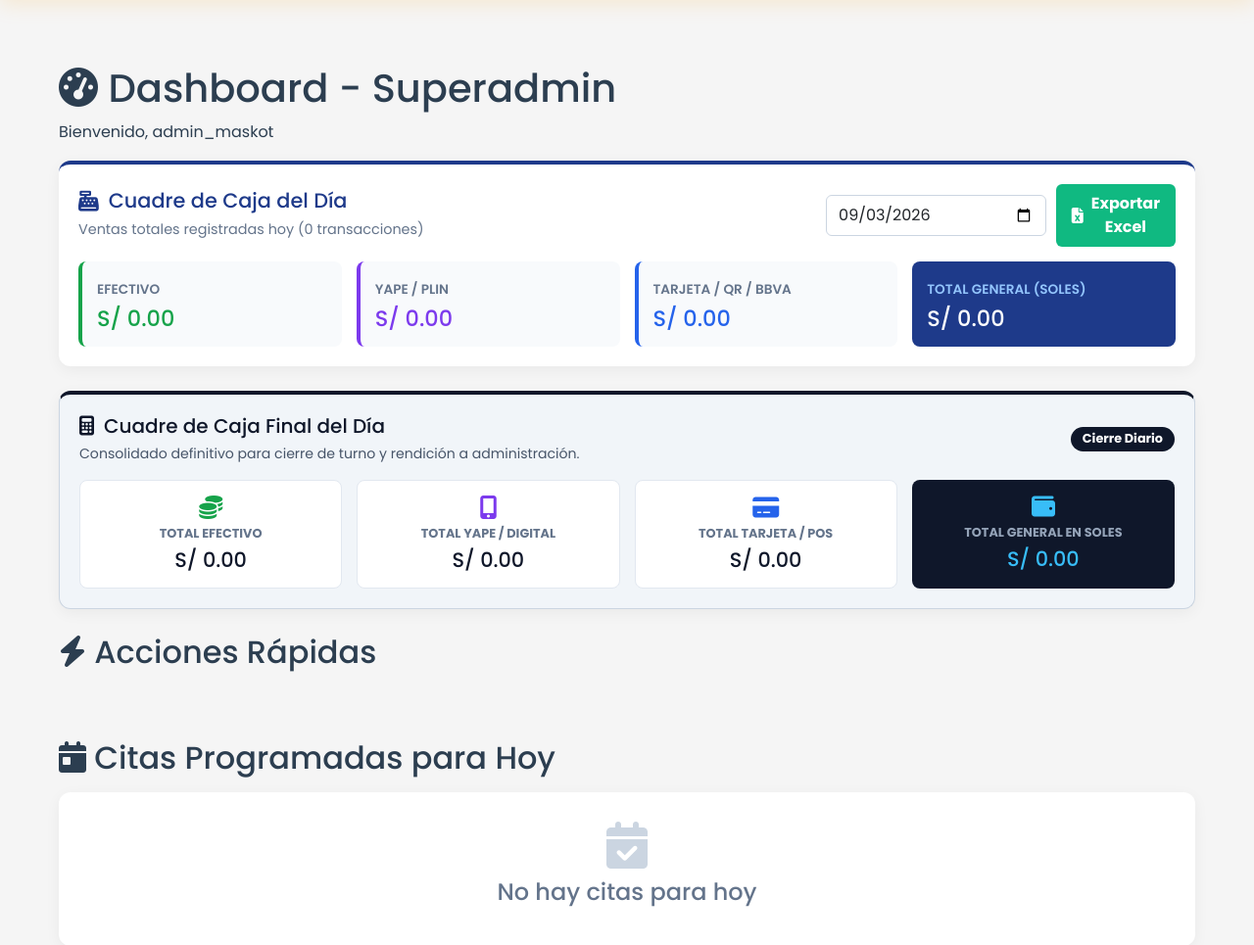
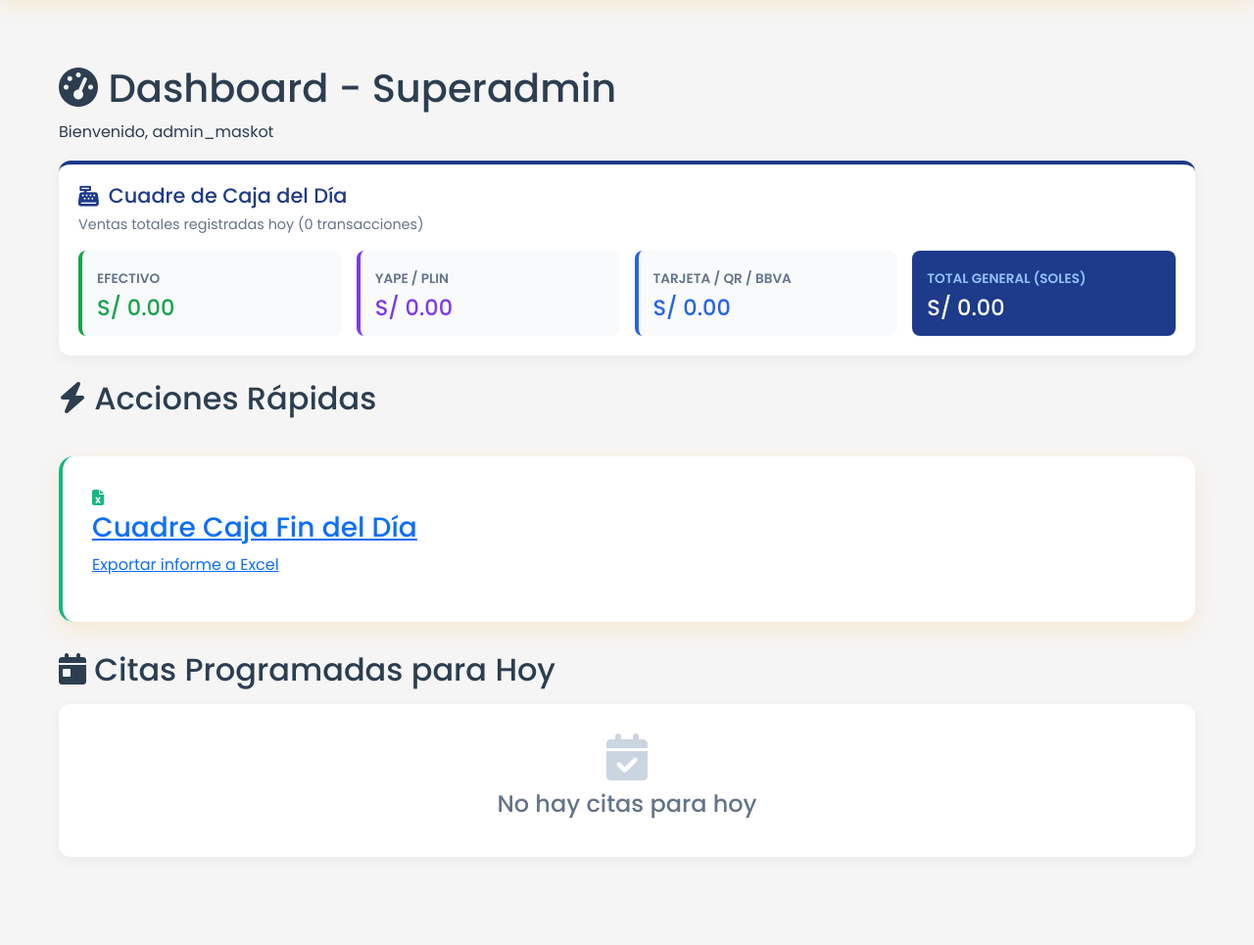
Before and after one commit to IgnacioAlP/MASKOT, a Flask app: page /dashboard in a window 1280 px wide. Shown: the part 94-1059 px from the top of the page at 98% size. Run offline with Flask 2, Linux system fonts and the light colour scheme; a user stored in the database is signed in.

Commit message:
implementacion cuadre caja 1.3

```diff
--- a/templates/dashboard.html
+++ b/templates/dashboard.html
@@ -22,20 +22,9 @@
                     </h2>
                     <p style="margin: 5px 0 0 0; color: #64748b; font-size: 0.9rem;">
                         Ventas totales registradas hoy ({{ cuadre_hoy.cantidad_ventas if cuadre_hoy and
-                        cuadre_hoy.cantidad_ventas else 0 }}
-                        transacciones)
+                        cuadre_hoy.cantidad_ventas else 0 }} transacciones)
                     </p>
                 </div>
-                <form action="{{ url_for('exportar_cierre_diario') }}" method="GET"
-                    style="display: flex; gap: 10px; align-items: center;">
-                    <input type="date" name="fecha" value="{{ today_string() if today_string is defined else '' }}"
-                        class="form-control" style="padding: 8px 12px; border: 1px solid #cbd5e1; border-radius: 6px;"
-                        required>
-                    <button type="submit" class="btn"
-                        style="background-color: #10b981; color: white; padding: 8px 16px; border-radius: 6px; border: none; font-weight: bold; cursor: pointer; display: flex; align-items: center; gap: 8px;">
-                        <i class="fas fa-file-excel"></i> Exportar Excel
-                    </button>
-                </form>
             </div>
 
             <div
@@ -63,72 +52,18 @@
             </div>
         </div>
 
-        <!-- Nueva Tarjeta: Cuadre de Caja Final del Día -->
-        <div class="cuadre-caja-final-card"
-            style="background: #f1f5f9; border-radius: 12px; padding: 20px; box-shadow: 0 4px 15px rgba(0,0,0,0.05); margin-bottom: 25px; border: 1px solid #cbd5e1; border-top: 4px solid #0f172a;">
-            <div
-                style="display: flex; justify-content: space-between; align-items: center; flex-wrap: wrap; gap: 15px; margin-bottom: 15px;">
-                <div>
-                    <h2
-                        style="margin: 0; font-size: 1.25rem; color: #0f172a; display: flex; align-items: center; gap: 10px;">
-                        <i class="fas fa-calculator"></i> Cuadre de Caja Final del Día
-                    </h2>
-                    <p style="margin: 5px 0 0 0; color: #475569; font-size: 0.88rem;">
-                        Consolidado definitivo para cierre de turno y rendición a administración.
-                    </p>
-                </div>
-                <span class="badge"
-                    style="background-color: #0f172a; color: white; padding: 6px 12px; border-radius: 20px; font-size: 0.8rem; font-weight: bold;">
-                    Cierre Diario
-                </span>
-            </div>
-
-            <div style="display: grid; grid-template-columns: repeat(auto-fit, minmax(200px, 1fr)); gap: 15px;">
-                <div
-                    style="background: white; padding: 15px; border-radius: 8px; border: 1px solid #e2e8f0; text-align: center;">
-                    <i class="fas fa-coins" style="color: #16a34a; font-size: 1.5rem; margin-bottom: 5px;"></i>
-                    <span
-                        style="display: block; font-size: 0.8rem; color: #64748b; font-weight: 700; text-transform: uppercase;">Total
-                        Efectivo</span>
-                    <h4 style="margin: 5px 0 0 0; color: #0f172a; font-size: 1.3rem;">S/ {{
-                        "%.2f"|format(totales_dia.total_efectivo if totales_dia else (cuadre_hoy.efectivo if cuadre_hoy
-                        else 0.0)) }}</h4>
-                </div>
-                <div
-                    style="background: white; padding: 15px; border-radius: 8px; border: 1px solid #e2e8f0; text-align: center;">
-                    <i class="fas fa-mobile-alt" style="color: #7c3aed; font-size: 1.5rem; margin-bottom: 5px;"></i>
-                    <span
-                        style="display: block; font-size: 0.8rem; color: #64748b; font-weight: 700; text-transform: uppercase;">Total
-                        Yape / Digital</span>
-                    <h4 style="margin: 5px 0 0 0; color: #0f172a; font-size: 1.3rem;">S/ {{
-                        "%.2f"|format(totales_dia.total_yape if totales_dia else (cuadre_hoy.yape if cuadre_hoy else
-                        0.0)) }}</h4>
-                </div>
-                <div
-                    style="background: white; padding: 15px; border-radius: 8px; border: 1px solid #e2e8f0; text-align: center;">
-                    <i class="fas fa-credit-card" style="color: #2563eb; font-size: 1.5rem; margin-bottom: 5px;"></i>
-                    <span
-                        style="display: block; font-size: 0.8rem; color: #64748b; font-weight: 700; text-transform: uppercase;">Total
-                        Tarjeta / POS</span>
-                    <h4 style="margin: 5px 0 0 0; color: #0f172a; font-size: 1.3rem;">S/ {{
-                        "%.2f"|format(totales_dia.total_tarjeta if totales_dia else (cuadre_hoy.tarjeta if cuadre_hoy
-                        else 0.0)) }}</h4>
-                </div>
-                <div style="background: #0f172a; padding: 15px; border-radius: 8px; text-align: center; color: white;">
-                    <i class="fas fa-wallet" style="color: #38bdf8; font-size: 1.5rem; margin-bottom: 5px;"></i>
-                    <span
-                        style="display: block; font-size: 0.8rem; color: #94a3b8; font-weight: 700; text-transform: uppercase;">Total
-                        General en Soles</span>
-                    <h4 style="margin: 5px 0 0 0; color: #38bdf8; font-size: 1.3rem;">S/ {{
-                        "%.2f"|format(totales_dia.total_soles if totales_dia else (cuadre_hoy.total if cuadre_hoy else
-                        0.0)) }}</h4>
-                </div>
-            </div>
-        </div>
-
+        <!-- Acciones Rápidas -->
         <div class="quick-actions">
             <h2><i class="fas fa-bolt"></i> Acciones Rápidas</h2>
             <div class="actions-grid">
+                <!-- Card Nueva: Cuadre de caja fin del día -->
+                <a href="{{ url_for('exportar_cierre_diario') }}" class="action-card"
+                    style="border-left: 4px solid #10b981;">
+                    <i class="fas fa-file-excel" style="color: #10b981;"></i>
+                    <h3>Cuadre Caja Fin del Día</h3>
+                    <p>Exportar informe a Excel</p>
+                </a>
+
                 {% if session.rol in ['admin', 'empleado'] %}
                 <a href="{{ url_for('citas') }}" class="action-card">
                     <i class="fas fa-calendar-check"></i>
@@ -165,6 +100,7 @@
             </div>
         </div>
 
+        <!-- Citas Programadas -->
         <div class="citas-hoy-dashboard" style="margin-top: 30px;">
             <h2><i class="fas fa-calendar-day"></i> Citas Programadas para Hoy</h2>
             {% if citas_hoy %}
```
